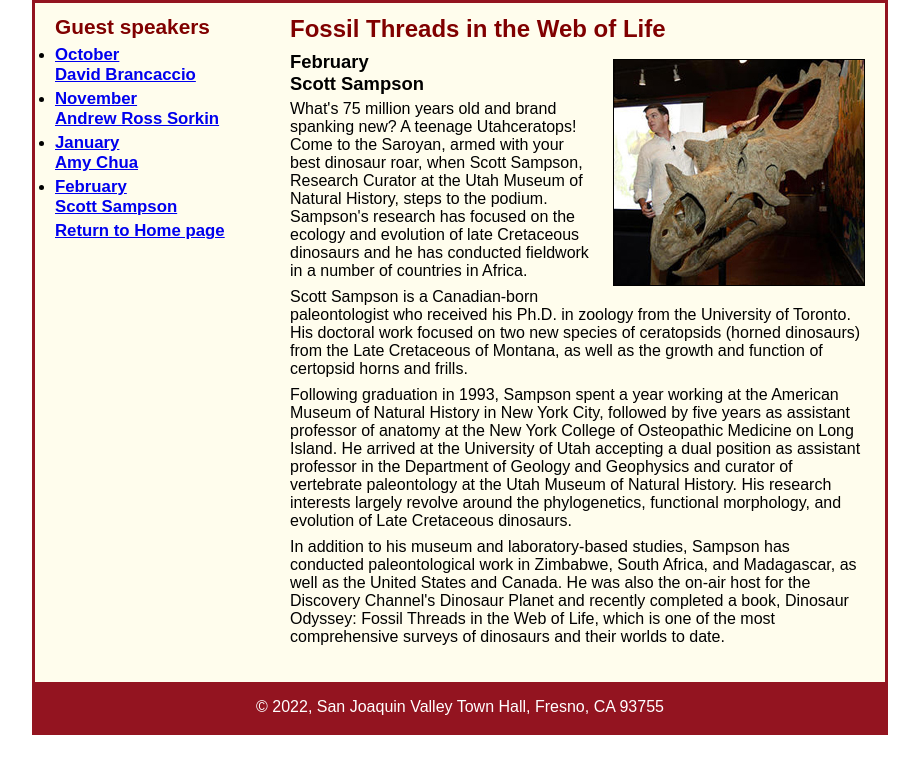
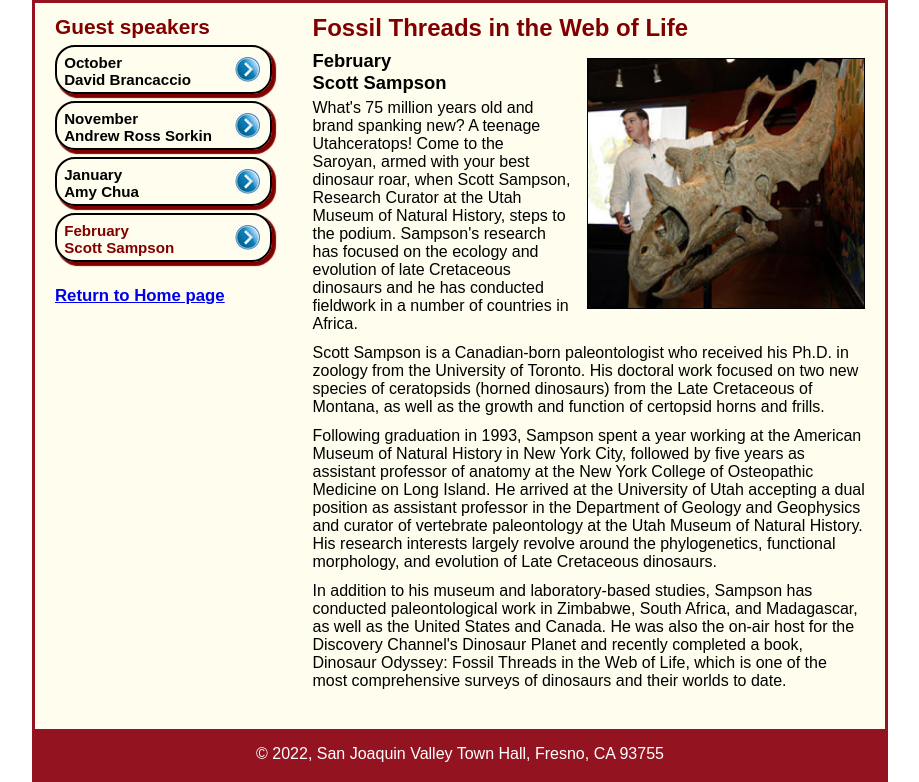
Before and after one commit to cindy2020/town-hall-new, a plain HTML site: page town-hall-cindy2020-main/town_hall/speakers/c15x_sampson.html in a window 1280 px wide. Shown: the part 120-902 px from the top of the page, without its empty margins (180-1099 px from the left). Before the commit the page ends 855 px from the top, so only its background shows below. Drawn offline with Linux system fonts and the light colour scheme.

Commit message:
Add files via upload
M15 Exercises 1 and 2

```diff
--- a/town-hall-cindy2020-main/town_hall/speakers/c15x_sampson.html
+++ b/town-hall-cindy2020-main/town_hall/speakers/c15x_sampson.html
@@ -1,4 +1,10 @@
 <!DOCTYPE html>
+<!-- Edited by Cindy Ohara
+ 	 CIS 148
+	 November 25, 2024
+-->
+
+
 <html lang="en">
 
 <head>
@@ -48,10 +54,10 @@
 			<h2>Guest speakers</h2>
 			<nav id="nav_list">
 				<ul>
-					<li><a href="speakers/c06x_brancaccio.html"><h3>October<br>David Brancaccio</h3></a></li>
-					<li><a href="#"><h3>November<br>Andrew Ross Sorkin</h3></a></li>
-					<li><a href="#"><h3>January<br>Amy Chua</h3></a></li>
-					<li><a href="speakers/c14x_sampson.html" class="current"><h3>February<br>Scott Sampson</h3></a></li>
+					<li><a href="speakers/c06x_brancaccio.html" id="davidb"><h3>October<br>David Brancaccio</h3></a></li>
+					<li><a href="#" id="andys"><h3>November<br>Andrew Ross Sorkin</h3></a></li>
+					<li><a href="#" id="amyc"><h3>January<br>Amy Chua</h3></a></li>
+					<li><a href="speakers/c14x_sampson.html" class="current" id="scotts"><h3>February<br>Scott Sampson</h3></a></li>
 				</ul>
 			</nav>
 			<h3><a href="#">Return to Home page</a></h3>
--- a/town-hall-cindy2020-main/town_hall/styles/c15x_speaker.css
+++ b/town-hall-cindy2020-main/town_hall/styles/c15x_speaker.css
@@ -1,3 +1,8 @@
+/* Edited by Cindy Ohara
+   CIS 148
+   November 25, 2024*/
+
+
 /* the styles for the elements */
 * {
 	margin: 0;
@@ -35,6 +40,13 @@ header h3 {
 header img {
 	float: left;
 	padding: 0 30px;
+	animation: bounce .5s ease-in 8 alternate;
+}
+@keyframes bounce {
+	from { padding-left: 30px;
+		   padding-right: 30px;}
+	to   { padding-left: 50px;
+		   padding-right: 30px;}
 }
 .shadow {
 	text-shadow: 2px 2px 2px #800000;
@@ -46,18 +58,18 @@ main {
 
 /* the styles for the section */
 section {
-	width: 575px;
+	width: 65%;
 	float: right;
 	padding: 0 20px 20px 20px;
 }
 section h1 {
 	color: #800000;
 	font-size: 150%;
-	padding-top: .5em;
+	padding-top: 2%;
 	margin: 0;
 }
 section p {
-	padding-bottom: .5em;
+	padding-bottom: 2%;
 }
 
 /* the styles for the article */
@@ -70,14 +82,15 @@ article h2 {
 }
 article img {
 	float: right;
+	width: 50%;
 	margin: .5em 0 1em 1em;
 	border: 1px solid black;
 }
 
 /* the styles for the aside */
 aside {
-	width: 215px;
-	float: right;
+	width: 50%;
+	/*float: right;*/
 	padding: 0 0 20px 20px;
 }
 aside h2 {
@@ -93,6 +106,39 @@ aside h3 {
 aside img {
 	padding-bottom: 1em;
 }
+/* the styles for the list */
+#nav_list ul {
+	list-style-type: none;
+	margin-left: 0;
+	margin-bottom: 1.5em;
+}
+#nav_list ul li {
+	width: 50%;
+	font-size: 90%;
+	font-weight: bold;
+	margin-bottom: .5em;
+	border: 2px solid black;
+	border-radius: 20px;
+	box-shadow: 3px 3px 1px 1px #800000;
+	background-image: url("../images/right.jpg");
+	background-repeat: no-repeat;
+	background-position: 95% 50%;
+}
+#nav_list ul li a {
+	display: block;
+	padding: .5em 0 0 .5em;
+	text-decoration: none;
+	font-weight: bold;
+	color: black;
+}
+#nav_list ul li a.current {
+	color:#800000;
+}
+a:hover, a:focus {
+	color:#800000;
+	transition: 3s;
+	transform: rotateX(360deg);
+}
 
 /* the styles for the footer */
 footer {
```
